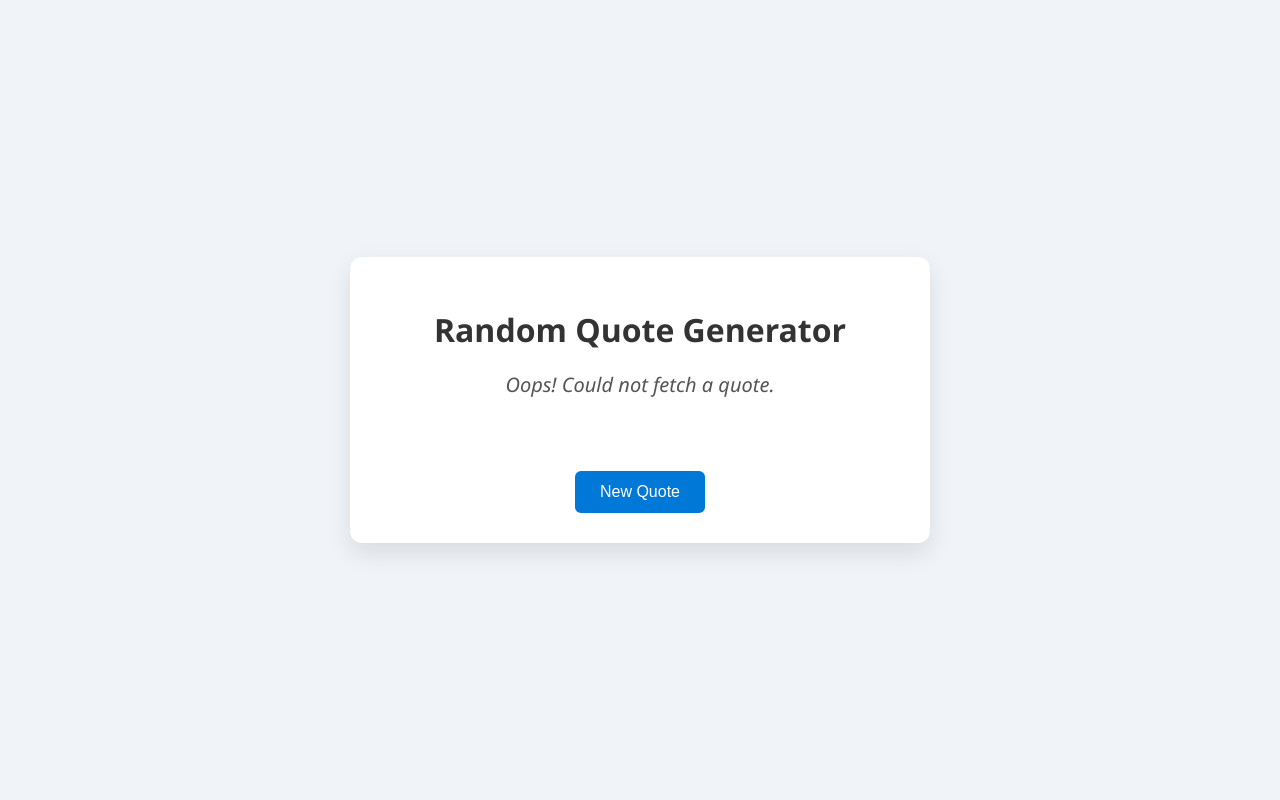
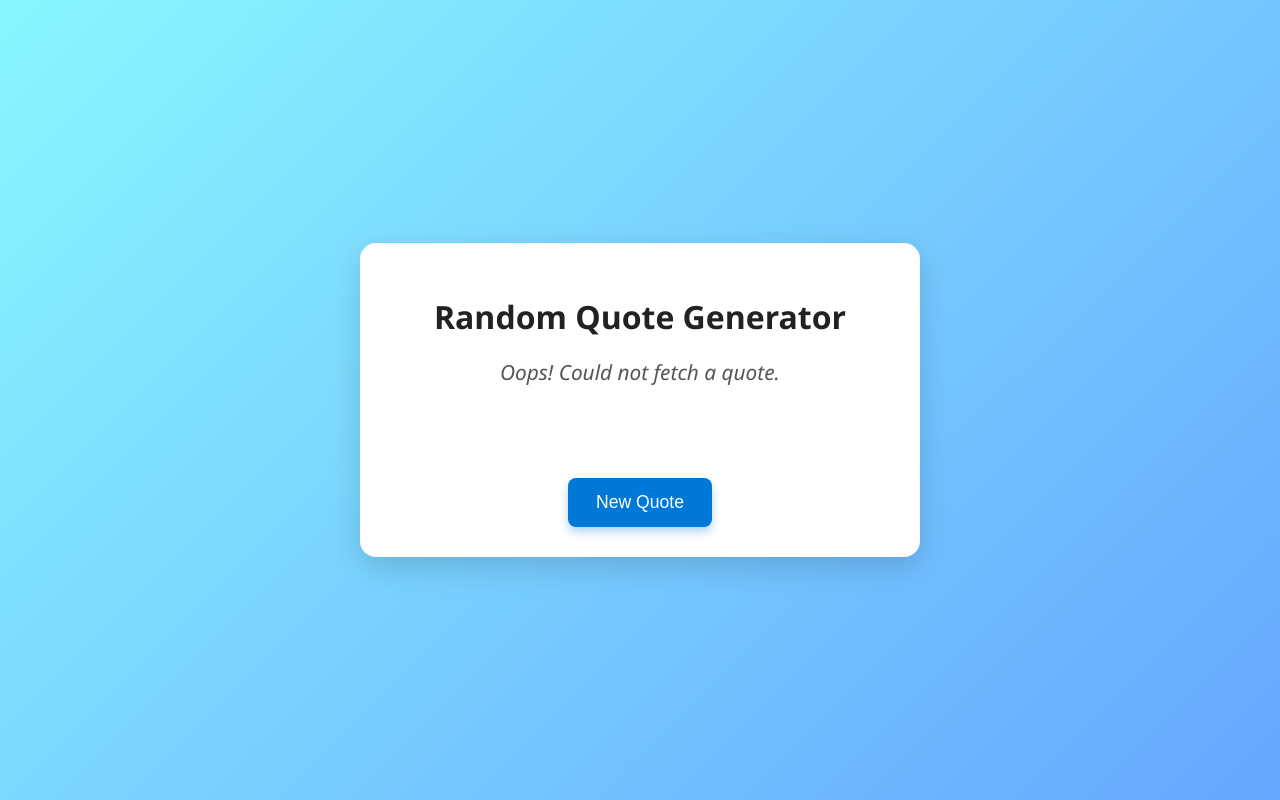
Before and after one commit to Lari-skz/QuoteGenerator, a plain HTML site: page index.html in a window 1280 px wide. Drawn offline with Linux system fonts and the light colour scheme; no server answers.

Commit message:
Update style.css

```diff
--- a/style.css
+++ b/style.css
@@ -1,55 +1,61 @@
-/* styles.css */
+/* style.css */
 
 body {
-  background-color: #f0f4f8;
+  background: linear-gradient(135deg, #89f7fe 0%, #66a6ff 100%);
   font-family: 'Segoe UI', Tahoma, Geneva, Verdana, sans-serif;
   display: flex;
   justify-content: center;
   align-items: center;
   height: 100vh;
   margin: 0;
+  color: #333;
 }
 
 .container {
-  background-color: #ffffff;
+  background-color: #fff;
   padding: 30px 40px;
-  border-radius: 12px;
-  box-shadow: 0 10px 25px rgba(0, 0, 0, 0.1);
-  max-width: 500px;
+  border-radius: 16px;
+  box-shadow: 0 10px 30px rgba(0, 0, 0, 0.15);
+  max-width: 480px;
   width: 90%;
   text-align: center;
 }
 
 h1 {
   margin-bottom: 20px;
-  color: #333333;
+  font-weight: 700;
+  font-size: 2rem;
+  color: #222;
 }
 
 .quote-box {
   font-style: italic;
-  font-size: 1.25rem;
-  color: #555555;
-  min-height: 80px;
-  margin-bottom: 20px;
+  font-size: 1.3rem;
+  min-height: 100px;
+  color: #555;
+  margin-bottom: 10px;
+  transition: all 0.3s ease;
 }
 
 #author {
-  margin-top: 10px;
-  font-weight: bold;
-  color: #777777;
+  font-weight: 600;
+  color: #777;
+  margin-bottom: 20px;
 }
 
 button {
   background-color: #0078d7;
   color: white;
   border: none;
-  padding: 12px 25px;
-  border-radius: 6px;
-  font-size: 1rem;
+  padding: 14px 28px;
+  border-radius: 8px;
+  font-size: 1.1rem;
   cursor: pointer;
   transition: background-color 0.3s ease;
+  box-shadow: 0 5px 10px rgba(0, 120, 215, 0.3);
 }
 
 button:hover {
   background-color: #005ea2;
+  box-shadow: 0 8px 15px rgba(0, 94, 162, 0.5);
 }
```
